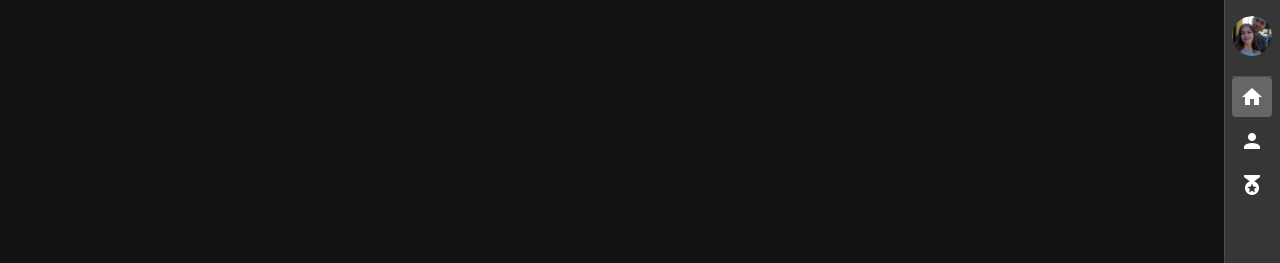
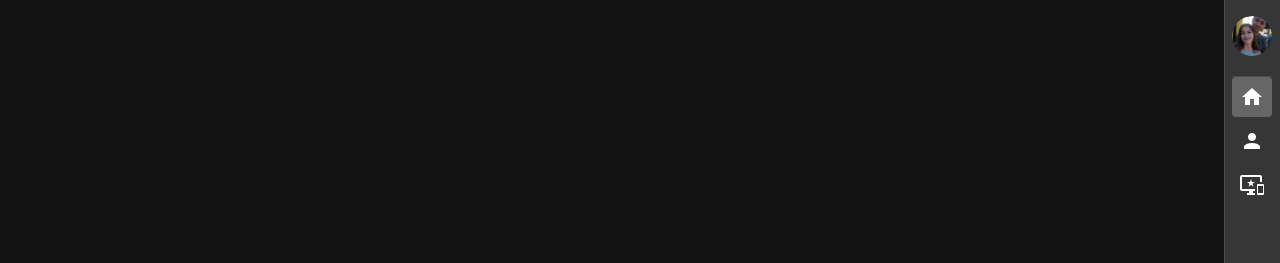
Before and after one commit to leonakao/leonakao.dev, a Vue app: page /home in a window 1280 px wide. Shown: the top 263 px of the page. Built offline with nearby package versions, Linux system fonts and the light colour scheme.

Commit message:
Update a nav item

```diff
--- a/src/layouts/LayoutDefault.vue
+++ b/src/layouts/LayoutDefault.vue
@@ -63,7 +63,7 @@ export default {
             navItems: [
                 {icon: "mdi-home", text: "Página Inicial", route: "/home"},
                 {icon: "mdi-account", text: "Sobre mim", route: "/about"},
-                {icon: "mdi-medal", text: "Algumas conquistas", route: "/project"},
+                {icon: "mdi-monitor-cellphone-star", text: "Alguns projetos", route: "/projects"},
             ],
 
             socialItems: [
```
